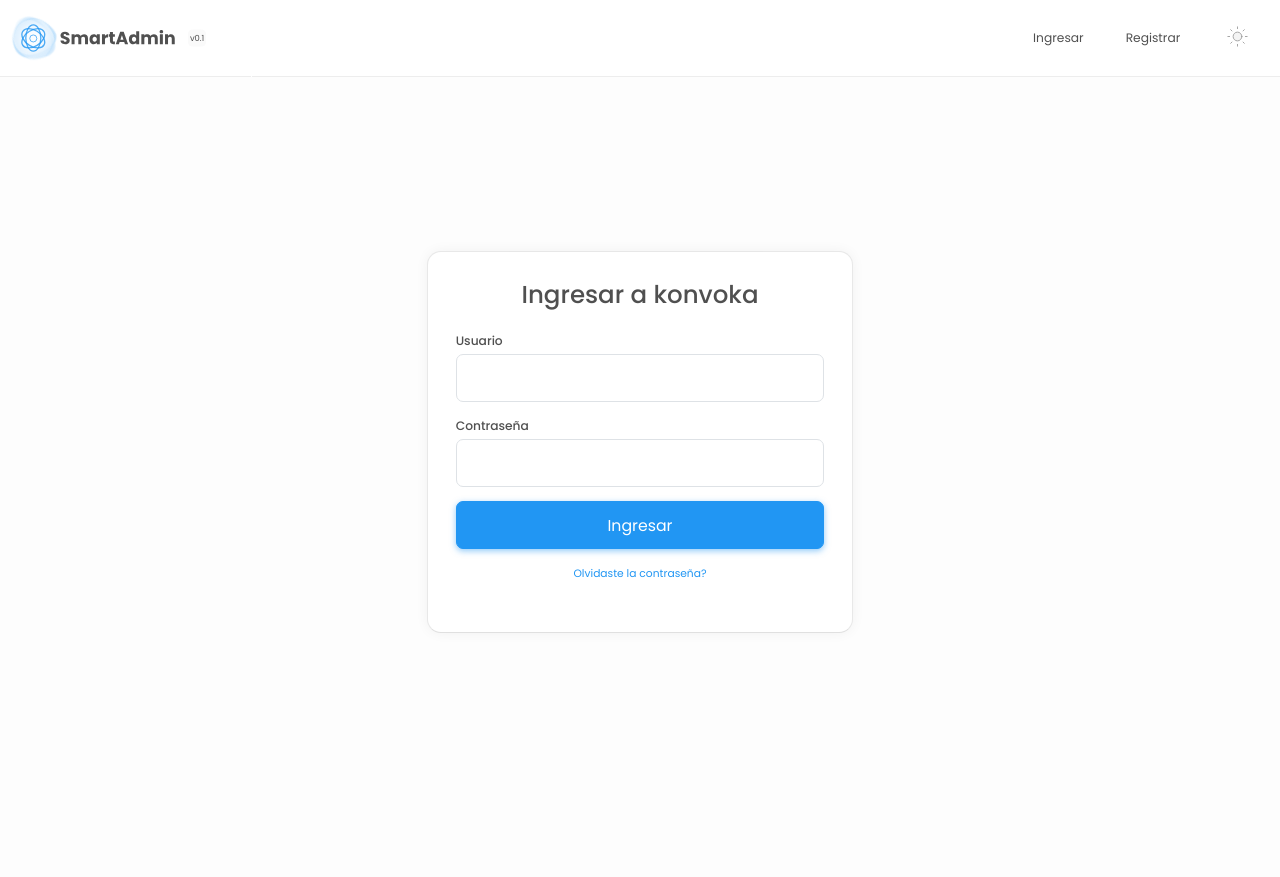
After one commit to johncardozo/konvoka, a Django app: page /login/ in a window 1280 px wide. The commit adds this page. Run offline with Django 5.2, Linux system fonts and the light colour scheme; some libraries are stand-ins or nearby versions.

Commit message:
konvo-2: Ingresar al sistema y salir del sistema

```diff
--- a/app/templates/app/convocatorias_list.html
+++ b/app/templates/app/convocatorias.html
@@ -1,4 +1,4 @@
-{% extends "main_layout.html" %}
+{% extends "app/layout_main.html" %}
 {% load static %}
 
 {% block title %}konvoka - convocatorias{% endblock %}
@@ -106,7 +106,7 @@
 
 <li class="nav-title"><span>Convocatorias</span></li>
 <li class="active">
-    <a href="{% url 'convocatorias_list' %}">
+    <a href="{% url 'convocatorias' %}">
         <svg class="sa-icon">
             <use href="{% static 'img/sprite.svg' %}#message-square"></use>
         </svg>
--- /dev/null
+++ b/app/templates/app/layout_auth.html
@@ -0,0 +1,162 @@
+<!DOCTYPE html>
+{% load static %}
+
+<html lang="en" data-bs-theme="light">
+    <head>
+        <meta charset="utf-8">
+        <title>{% block title %}konvoka{% endblock %}</title>
+        <meta name="description" content="Page Description">
+        <meta http-equiv="X-UA-Compatible" content="IE=edge">
+        <meta name="viewport" content="width=device-width, initial-scale=1, shrink-to-fit=no, user-scalable=no, minimal-ui">
+        <!-- Call App Mode on ios devices -->
+        <meta name="mobile-web-app-capable" content="yes">
+        <!-- Remove Tap Highlight on Windows Phone IE -->
+        <meta name="msapplication-tap-highlight" content="no">
+        <!-- Vendor css -->
+        <link rel="stylesheet" media="screen, print" href="{% static 'css/bootstrap.css' %}">
+        <!-- Base css -->
+        <link rel="stylesheet" media="screen, print" href="{% static 'css/smartapp.css' %}">
+        <link rel="stylesheet" media="screen, print" href="{% static 'css/sa-icons' %}.css">
+        <!-- Page specific CSS -->
+         <link href="{% static 'css/custom/login.css' %}" rel="stylesheet" >
+    </head>
+    <body>
+        <header class="app-header">
+            <!-- Collapse icon -->
+            <div class="d-flex flex-grow-1 me-auto align-items-center">
+                <!-- App logo -->
+                <div class="app-logo flex-shrink-0" data-prefix="v0.1">
+                    <!-- <img src="img/logo.svg" alt="logo"> -->
+                    <!-- please check docs on how to update this logo different dimensions -->
+                    <svg class="custom-logo">
+                        <use href="{% static 'img/app-logo.svg' %}#custom-logo"></use>
+                    </svg>
+                    <div class="logo-backdrop">
+                        <div class="blobs">
+                            <svg viewbox="0 0 1200 1200">
+                                <g class="blob blob-1">
+                                    <path />
+                                </g>
+                                <g class="blob blob-2">
+                                    <path />
+                                </g>
+                                <g class="blob blob-3">
+                                    <path />
+                                </g>
+                                <g class="blob blob-4">
+                                    <path />
+                                </g>
+                                <g class="blob blob-1 alt">
+                                    <path />
+                                </g>
+                                <g class="blob blob-2 alt">
+                                    <path />
+                                </g>
+                                <g class="blob blob-3 alt">
+                                    <path />
+                                </g>
+                                <g class="blob blob-4 alt">
+                                    <path />
+                                </g>
+                            </svg>
+                        </div>
+                    </div>
+                </div>
+                <!-- Mobile menu -->
+                <div
+                    class="mobile-menu-icon me-2 d-flex d-sm-flex d-md-flex d-lg-none"
+                    data-action="toggle-swap"
+                    data-toggleclass="app-mobile-menu-open"
+                >
+                    <svg class="sa-icon">
+                        <use href="{% static 'img/sprite.svg' %}#menu"></use>
+                    </svg>
+                </div>
+            </div>
+            <ul class="navbar-nav d-flex gap-6 mb-2 mb-lg-0" style="flex-direction: row;">
+                <li class="nav-item">
+                    <a class="nav-link" href="{% url 'login' %}">Ingresar</a>
+                </li>
+                <li class="nav-item">
+                    <a class="nav-link" href="#">Registrar</a>
+                </li>
+                <li class="nav-item">
+                    <!-- Theme modes -->
+                    <a href="javascript:void(0);" class="btn btn-system" data-action="toggle-theme">
+                        <svg class="sa-icon sa-icon-2x">
+                            <use href="{% static 'img/sprite.svg' %}#sun"></use>
+                        </svg>
+                    </a>
+                </li>
+            </ul>
+        </header>
+        <main class="app-body">
+            <div class="app-content pb-6 layout-auth-content">
+                <div class="col-11 col-md-8 col-lg-6 col-xl-4">
+                    {% block content%}
+                    {% endblock %}
+                </div>
+            </div>
+        </main>
+        <!-- App JS scripts -->
+        <script src="{% static 'scripts/smartApp.js' %}"></script>
+    </body>
+</html>
+
+
+
+{% comment %}
+
+<html lang="en" data-bs-theme="light">
+    <head>
+        <meta charset="UTF-8">
+        <meta name="viewport" content="width=device-width, initial-scale=1.0">
+        <title>Konvoka</title>
+        <link media="screen, print" href="{% static 'css/bootstrap.css' %}" rel="stylesheet" >
+        <link href="{% static 'css/smartapp.css' %}" rel="stylesheet">
+        <link href="{% static 'css/authentication.css' %}" rel="stylesheet">
+        <link href="{% static 'css/custom/login.css' %}" rel="stylesheet" >
+    </head>
+    <body>
+        <nav id="navbarColor03" class="navbar navbar-expand-lg position-fixed w-100 py-3 shadow-1" style="z-index: 1000;">
+            <div class="container">
+                <a class="navbar-brand d-flex align-items-center fw-500" href="#">
+                    <img src="{% static 'img/logo.png' %}" class="d-inline-block align-text-top me-2" alt="logo"> konvoka </a>
+                <button class="navbar-toggler" type="button" data-bs-toggle="collapse" data-bs-target="#navbarColor03" aria-controls="navbarColor03" aria-expanded="false" aria-label="Toggle navigation">
+                    <span class="navbar-toggler-icon"></span>
+                </button>
+                <div class="collapse navbar-collapse">
+                    <ul class="navbar-nav ms-auto d-flex gap-2 mb-2 mb-lg-0">
+                        <li class="nav-item">
+                            <a href="javascript:void(0);" class="btn btn-system" data-action="toggle-theme">
+                                <svg class="sa-icon sa-icon-2x">
+                                    <use href="{% static 'img/sprite.svg' %}#sun"></use>
+                                </svg>
+                            </a>
+                        </li>
+                        <li class="nav-item">
+                            <a class="nav-link" href="{% url 'login' %}">Ingresar</a>
+                        </li>
+                        <li class="nav-item">
+                            <a class="nav-link" href="#">Registrar</a>
+                        </li>
+                    </ul>
+                </div>
+            </div>
+        </nav>
+        <section class="app-content position-relative overflow-hidden layout-auth-content">
+            <div class="container" style="position: relative; z-index: 1;">
+                <div class="row justify-content-center">
+                    <div class="col-11 col-md-8 col-lg-6 col-xl-4">
+                        {% block content%}
+                        {% endblock %}
+                    </div>
+                </div>
+            </div>
+            <div id="net"></div>
+        </section>
+        <script src="{% static 'scripts/smartApp.js' %}"></script>
+        <script src="{% static 'scripts/bootstrap.bundle.js' %}"></script>
+    </body>
+</html>
+{% endcomment %}
--- /dev/null
+++ b/app/templates/app/login.html
@@ -0,0 +1,29 @@
+{% extends "app/layout_auth.html" %}
+
+{% block content%}
+<div id="regular-login" class="panel p-4 p-md-5 rounded-4">
+    <h2 class="text-center mb-4">Ingresar a konvoka</h2>
+    {% if error %}
+    <p class="alert border-danger bg-transparent text-danger text-center">{{ error }}</p>
+    {% endif %}
+    <form action="{% url 'login' %}" method="POST">
+        {% csrf_token %}
+        <div class="mb-3">
+            <label for="username" class="form-label">Usuario</label>
+            <input type="text" class="form-control form-control-lg" id="username" name="username" required="">
+        </div>
+        <div class="mb-3">
+            <label for="password" class="form-label">Contraseña</label>
+            <div class="input-group">
+                <input type="password" class="form-control form-control-lg" id="password" name="password" required="">
+            </div>
+        </div>
+        <div class="d-grid mb-3">
+            <button type="submit" class="btn btn-primary btn-lg bg-opacity-75">Ingresar</button>
+        </div>
+        <div class="text-center mb-4">
+            <a href="#" class="text-decoration-none small">Olvidaste la contraseña?</a>
+        </div>
+    </form>
+</div>
+{% endblock %}
--- a/app/urls.py
+++ b/app/urls.py
@@ -2,5 +2,9 @@ from django.urls import path
 from . import views
 
 urlpatterns = [
-    path('', views.convocatorias_list, name='convocatorias_list'),
+    path('', views.index, name='index'),
+    path('login/', views.login_view, name='login'),
+    path('logout/', views.logout_view, name='logout'),
+    path('convocatorias/crear/', views.crear_convocatoria_view, name='convocatoria_crear'),
+    path('convocatorias/', views.convocatorias_view, name='convocatorias'),
 ]
--- a/app/views.py
+++ b/app/views.py
@@ -1,4 +1,40 @@
-from django.shortcuts import render
+from django.shortcuts import render, redirect
+from django.contrib.auth import authenticate, login, logout
+from django.contrib.auth.decorators import login_required
 
-def convocatorias_list(request):
-    return render(request, 'app/convocatorias_list.html')
+@login_required(login_url='/login/')
+def index(request):
+    return render(request, 'app/index.html')
+
+
+def login_view(request):
+    if request.method == 'POST':
+        username = request.POST['username']
+        password = request.POST['password']
+
+        user = authenticate(username=username, password=password)
+        if user is not None:
+            login(request, user)
+            return redirect('index')
+        else:
+            return render(request, 'app/login.html', {'error': 'Usuario o contraseña incorrectos'})
+    else:
+        return render(request, 'app/login.html')
+
+
+def logout_view(request):
+    logout(request)
+    return redirect('index')
+
+
+def crear_convocatoria_view(request):
+    if request.method == 'POST':
+        # Aquí puedes manejar la lógica para crear una nueva convocatoria
+        # Por ejemplo, guardar los datos en la base de datos
+        return redirect('convocatorias')
+    else:
+        return render(request, 'app/crear_convocatoria.html')
+
+
+def convocatorias_view(request):
+    return render(request, 'app/convocatorias.html')
--- a/konvoka/urls.py
+++ b/konvoka/urls.py
@@ -20,6 +20,7 @@ from . import views
 
 urlpatterns = [
     path('admin/', admin.site.urls),
-    path('', views.index, name='index'),
-    path('convocatorias/', include('app.urls')),
+    # path('', views.index, name='index'),
+    # path('convocatorias/', include('app.urls')),
+    path('', include('app.urls')),
 ]
--- a/konvoka/views.py
+++ b/konvoka/views.py
@@ -4,5 +4,5 @@ from django.shortcuts import render
 # def home(request):
 #     return HttpResponse('Hello, Home!')
 
-def index(request):
-    return render(request, 'index.html')
+# def index(request):
+#     return render(request, 'index.html')
--- /dev/null
+++ b/static/css/custom/login.css
@@ -0,0 +1,6 @@
+.layout-auth-content {
+    display: flex;
+    justify-content: center;
+    align-items: center;
+    min-height: 100vh;
+}
```
Also changed, not shown: app/templates/app/index.html (added, +103 -0 lines), app/templates/app/layout_main.html (renamed from templates/main_layout.html, +8 -11 lines), templates/index.html (deleted, +0 -155 lines), app/templates/app/footer.html (renamed from templates/footer.html), static/img/app-logo-konvoka.svg (added).
